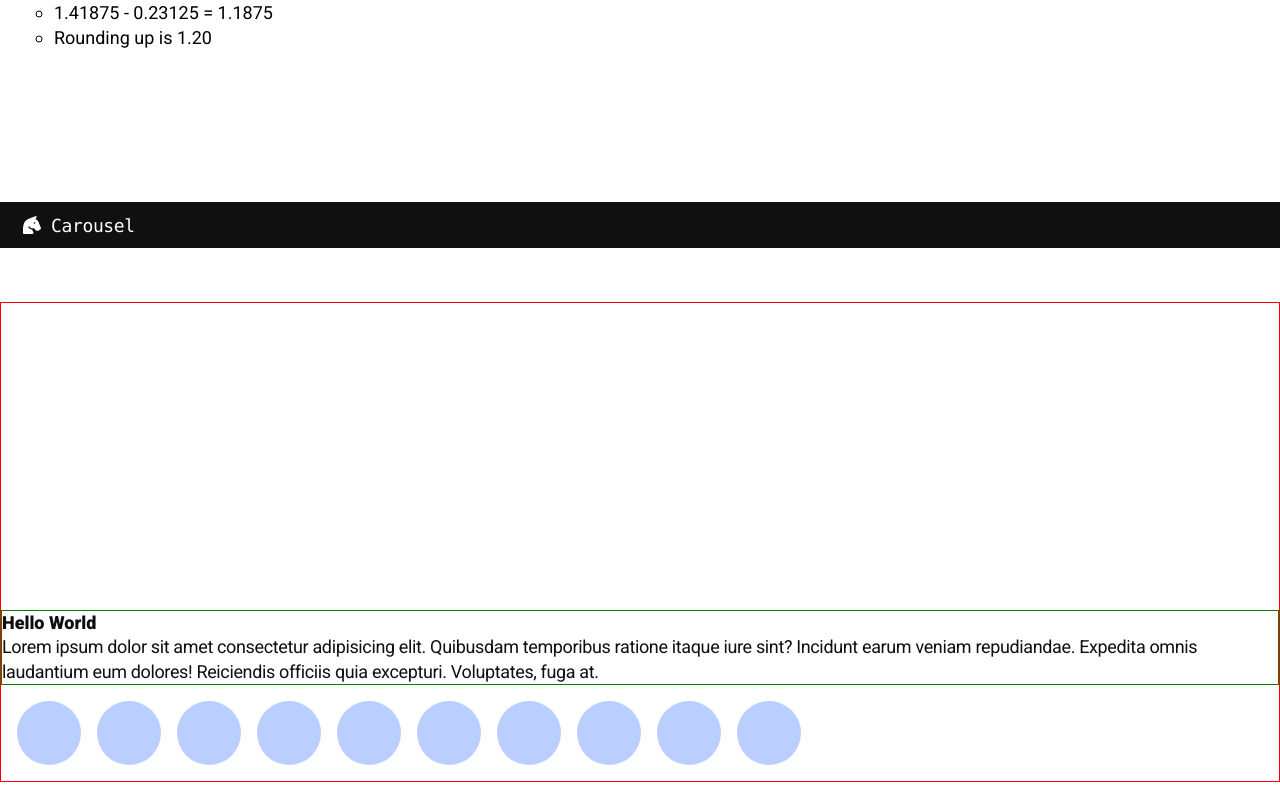
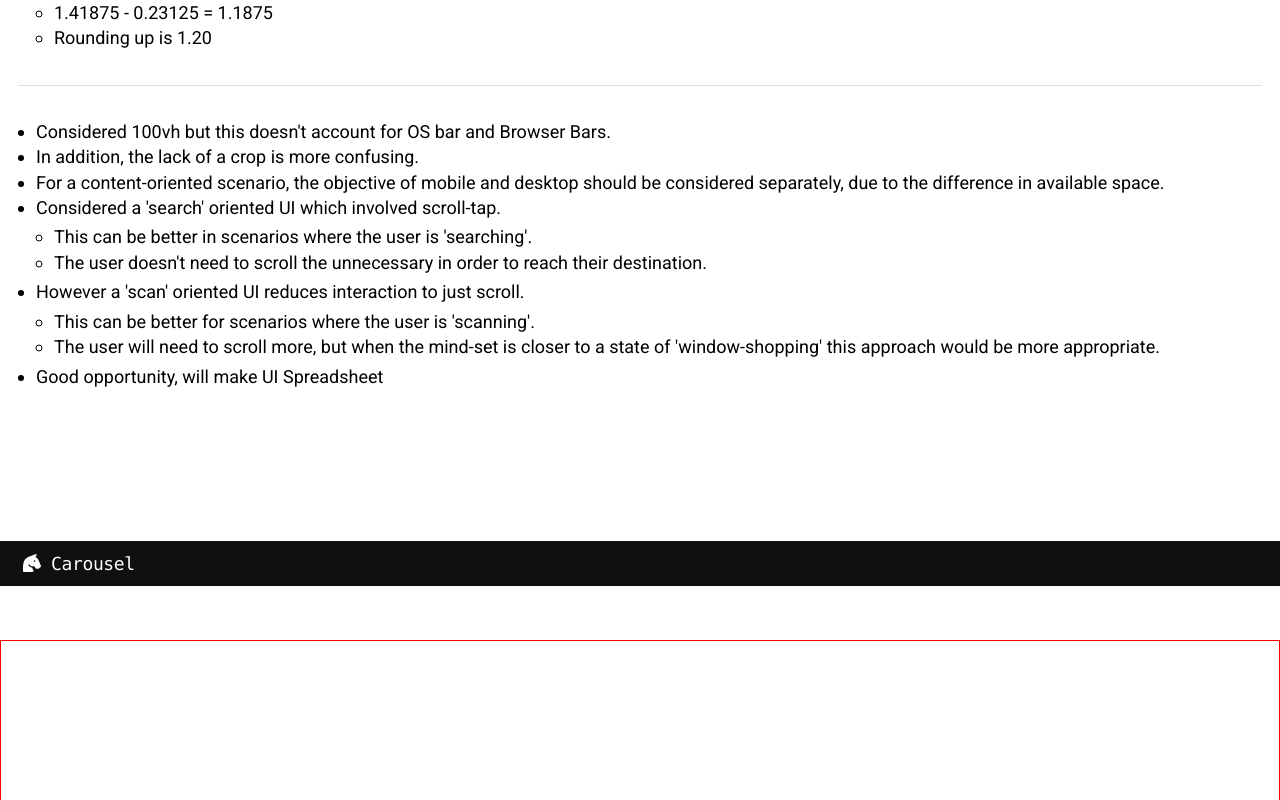
Before and after one commit to Tivo389/94_200318-OET-LIBRARY, a React (Create React App) app: page / in a window 1280 px wide. Shown: the part 640-1440 px from the top of the page. Built offline with nearby package versions, Linux system fonts and the light colour scheme.

Commit message:
200430 / 200429_carouselComponentBuild - End of day. - Proceed to gather some dummy assets to get real-life context.

```diff
--- a/src/components/Navigation.js
+++ b/src/components/Navigation.js
@@ -36,6 +36,11 @@ class Navigation extends Component {
             onMouseUp={this.handleOnMouseUp}>
               Carousel
           </li>
+          <li
+            onClick={() => this.props.setContent("modalCarousel")}
+            onMouseUp={this.handleOnMouseUp}>
+              Modal Carousel
+          </li>
         </ul>
       </nav>
     );
--- a/src/components/SectionCarousel.js
+++ b/src/components/SectionCarousel.js
@@ -47,6 +47,23 @@ class SectionCarousel extends Component {
                 <li>Rounding up is 1.20</li>
               </ul>
             </ul>
+            <hr></hr>
+            <ul>
+              <li>Considered 100vh but this doesn't account for OS bar and Browser Bars.</li>
+              <li>In addition, the lack of a crop is more confusing.</li>
+              <li>For a content-oriented scenario, the objective of mobile and desktop should be considered separately, due to the difference in available space.</li>
+              <li>Considered a 'search' oriented UI which involved scroll-tap.</li>
+              <ul>
+                <li>This can be better in scenarios where the user is 'searching'.</li>
+                <li>The user doesn't need to scroll the unnecessary in order to reach their destination.</li>
+              </ul>
+              <li>However a 'scan' oriented UI reduces interaction to just scroll.</li>
+              <ul>
+                <li>This can be better for scenarios where the user is 'scanning'.</li>
+                <li>The user will need to scroll more, but when the mind-set is closer to a state of 'window-shopping' this approach would be more appropriate.</li>
+              </ul>
+              <li>Good opportunity, will make UI Spreadsheet</li>
+            </ul>
           </div>
         </section>
         <section className="sectionContainer noPaddingBottom">
@@ -55,13 +72,9 @@ class SectionCarousel extends Component {
         <div className="carouselElement">
           <div className="carouselContent">
             <h6>Hello World</h6>
-            <p>Lorem ipsum dolor sit amet consectetur adipisicing elit. Quibusdam temporibus ratione itaque iure sint? Incidunt earum veniam repudiandae. Expedita omnis laudantium eum dolores! Reiciendis officiis quia excepturi. Voluptates, fuga at.</p>
+            <p>Lorem ipsum dolor sit amet consectetur adipisicing elit. Quibusdam temporibus ratione itaque iure sint? Incidunt earum venam.</p>
           </div>
           <div className="carouselNavigation">
-            <div className="carouselNavgationItem"></div>
-            <div className="carouselNavgationItem"></div>
-            <div className="carouselNavgationItem"></div>
-            <div className="carouselNavgationItem"></div>
             <div className="carouselNavgationItem"></div>
             <div className="carouselNavgationItem"></div>
             <div className="carouselNavgationItem"></div>
--- a/src/css/_carousel.scss
+++ b/src/css/_carousel.scss
@@ -1,4 +1,4 @@
-$carouselNavigationItemUnit: 64px;
+$carouselNavigationItemUnit: 44px;
 $carouselNavigationSpacer: calc(#{$carouselNavigationItemUnit} / 4);
 
 .carouselElement {
@@ -16,6 +16,7 @@ $carouselNavigationSpacer: calc(#{$carouselNavigationItemUnit} / 4);
 }
 .carouselContent {
   border: 1px solid green;
+  padding: 0 16px;
 
 }
 .carouselNavigation {
--- a/src/css/index.css
+++ b/src/css/index.css
@@ -911,27 +911,28 @@ li {
     margin-bottom: 5rem; }
 
 .carouselContent {
-  border: 1px solid green; }
+  border: 1px solid green;
+  padding: 0 16px; }
 
 .carouselNavigation {
   display: flex;
   flex-direction: row;
-  padding: calc(64px / 4);
+  padding: calc(44px / 4);
   overflow: scroll; }
   .carouselNavigation::after {
     content: '';
     display: block;
     flex: 0 0 auto;
-    width: calc(64px / 4); }
+    width: calc(44px / 4); }
 
 .carouselNavgationItem {
   background-color: #baceff;
-  height: 64px;
-  width: 64px;
-  border-radius: calc(64px / 2);
+  height: 44px;
+  width: 44px;
+  border-radius: calc(44px / 2);
   flex: 0 0 auto; }
   .carouselNavgationItem + .carouselNavgationItem {
-    margin-left: calc(64px / 4); }
+    margin-left: calc(44px / 4); }
 
 main {
   padding-top: 44px; }
```
